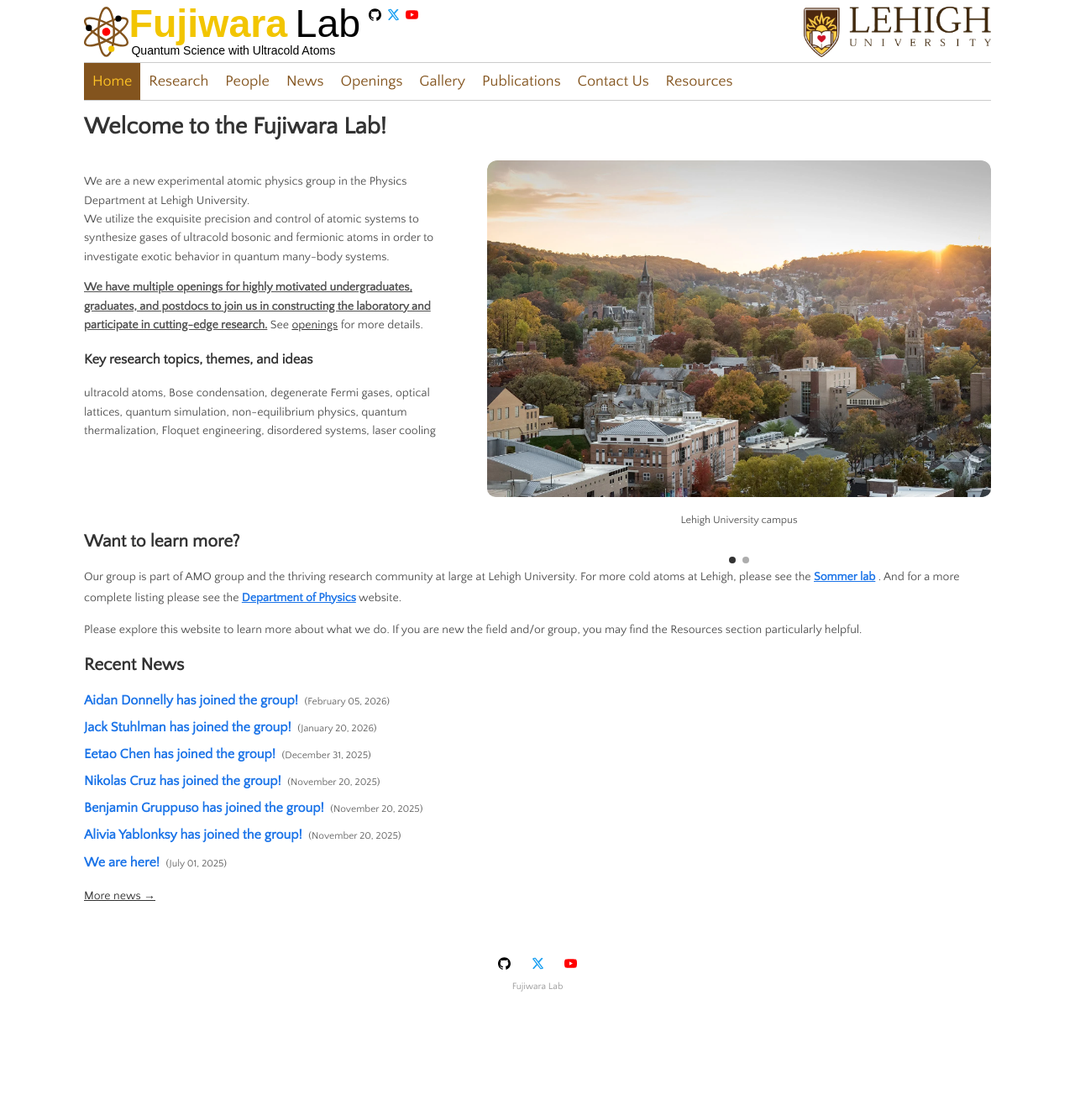
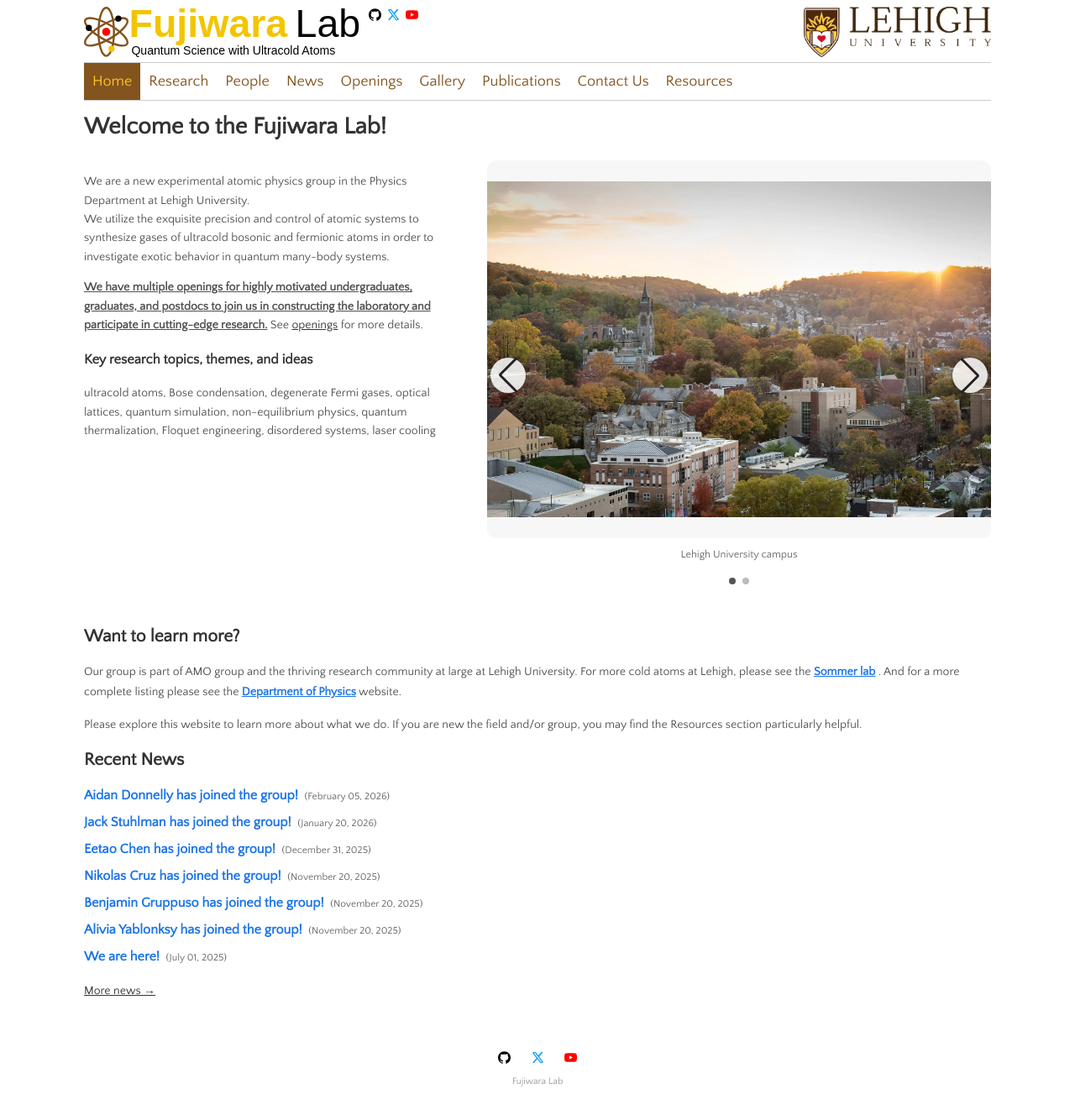
Before and after one commit to fujiwara-quantum-lab/fujiwara-quantum-lab.github.io, a Jekyll site: the page built from index.md, in a window 1280 px wide. Shown: the whole page at 84% size. Built offline with Jekyll 4.4.1, drawn with Linux system fonts in a browser that asks for light colours; before the commit the page ends 1216 px from its top, so only the background shows below that.

Commit message:
Update carousel.html

```diff
--- a/_includes/carousel.html
+++ b/_includes/carousel.html
@@ -1,33 +1,39 @@
 <!-- _includes/carousel.html -->
-<!--
-<link rel="stylesheet" href="https://unpkg.com/swiper/swiper-bundle.min.css" />
--->
 <style>
   .carousel-layout {
     display: flex;
     flex-wrap: wrap;
     gap: 2rem;
     align-items: flex-start;
-    margin: 2rem 0;
-	margin-bottom: 3rem;
+    margin: 2rem 0 3rem 0;
   }
 
   .carousel-text {
-    flex: 1;
+    flex: 1 1 300px;
     min-width: 250px;
     font-size: 1rem;
     line-height: 1.6;
   }
 
   .carousel-wrapper {
-    flex: 1;
+    flex: 1 1 400px;
+    max-width: {{ include.max_width | default: '600px' }};
   }
 
-  .carousel-wrapper .swiper {
+  .reverse-layout {
+    flex-direction: row-reverse;
+  }
+
+  .carousel-box {
+    position: relative;
+    width: 100%;
+  }
+
+  .carousel-box .swiper {
+    width: 100%;
     border-radius: 12px;
     overflow: hidden;
-    width: 100%;
-    max-width: 100%;
+    padding-bottom: 2.2rem; /* reserve room for dots */
   }
 
   .swiper-slide figure {
@@ -36,43 +42,51 @@
   }
 
   .swiper-slide img {
+    display: block;
     width: 100%;
-    height: auto;
-    max-height: 100%;
+    aspect-ratio: 4 / 3;
     object-fit: contain;
     border-radius: 10px;
+    background: #f7f7f7;
   }
 
   .swiper-slide figcaption {
     font-size: 0.9rem;
     text-align: center;
     margin-top: 0.5rem;
-    color: #555;
+    color: #666;
   }
 
   .swiper-button-next,
   .swiper-button-prev {
-    color: #333;
-    top: 50%;
-    width: 30px;
-    height: 30px;
-    margin-top: -15px;
-    transform: scale(0.75);
+    color: #222;
+    width: 42px;
+    height: 42px;
+    margin-top: -21px;
+    background: rgba(255, 255, 255, 0.85);
+    border-radius: 50%;
+    box-shadow: 0 1px 6px rgba(0,0,0,0.15);
+    z-index: 10;
+  }
+
+  .swiper-button-next::after,
+  .swiper-button-prev::after {
+    font-size: 18px;
+    font-weight: 700;
+  }
+
+  .swiper-button-next:hover,
+  .swiper-button-prev:hover {
+    background: rgba(255, 255, 255, 0.98);
   }
 
   .swiper-pagination {
-    bottom: 10px !important;
+    bottom: 0 !important;
     text-align: center;
   }
 
-  .swiper-pagination-bullets {
-    display: flex;
-    justify-content: center;
-    padding-top: 10px;
-  }
-
   .swiper-pagination-bullet {
-    background: #333;
+    background: #555;
     opacity: 0.4;
   }
 
@@ -80,8 +94,16 @@
     opacity: 1;
   }
 
-  .reverse-layout {
-    flex-direction: row-reverse;
+  @media (max-width: 768px) {
+    .carousel-layout {
+      gap: 1rem;
+    }
+
+    .carousel-wrapper,
+    .carousel-text {
+      flex: 1 1 100%;
+      max-width: 100%;
+    }
   }
 </style>
 
@@ -92,7 +114,8 @@
   </div>
   {% endif %}
 
-  <div class="carousel-wrapper" style="max-width: {{ include.max_width | default: '100%' }}; max-height: {{ include.max_height | default: 'none' }};">
+  <div class="carousel-wrapper">
+    <div class="carousel-box">
       <div class="swiper" id="{{ include.id | default: 'swiper-carousel' }}">
         <div class="swiper-wrapper">
           {% assign sorted_images = include.images | sort: "filename" %}
@@ -100,7 +123,9 @@
           <div class="swiper-slide">
             <figure>
               <img src="/assets/img/{{ include.folder }}/{{ image.filename }}" alt="{{ image.caption }}">
+              {% if image.caption %}
               <figcaption>{{ image.caption }}</figcaption>
+              {% endif %}
             </figure>
           </div>
           {% endfor %}
```
Also changed, not shown: other parts of _includes/carousel.html (+3 -0 lines). Lines whose indentation alone changed are shown as unchanged.
